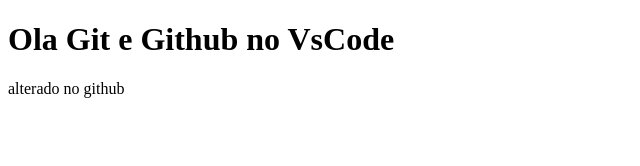
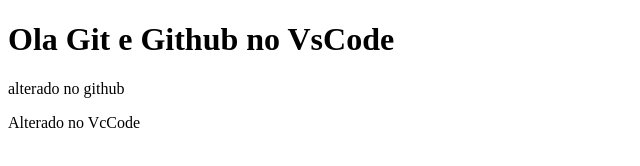
Before and after one commit to moraiseron/Projeto-Thi-code---Teste-github-vscode, a plain HTML site: page index.html in a window 1280 px wide. Shown: the whole page, without its empty margins (0-640 px from the left). Drawn offline with Linux system fonts and the light colour scheme.

Commit message:
alteraçao index.html

```diff
--- a/index.html
+++ b/index.html
@@ -9,5 +9,6 @@
 <body>
     <h1>Ola Git e Github no VsCode</h1>
     <p>alterado no github</p>
+    <p>Alterado no VcCode</p>
 </body>
 </html>
```
